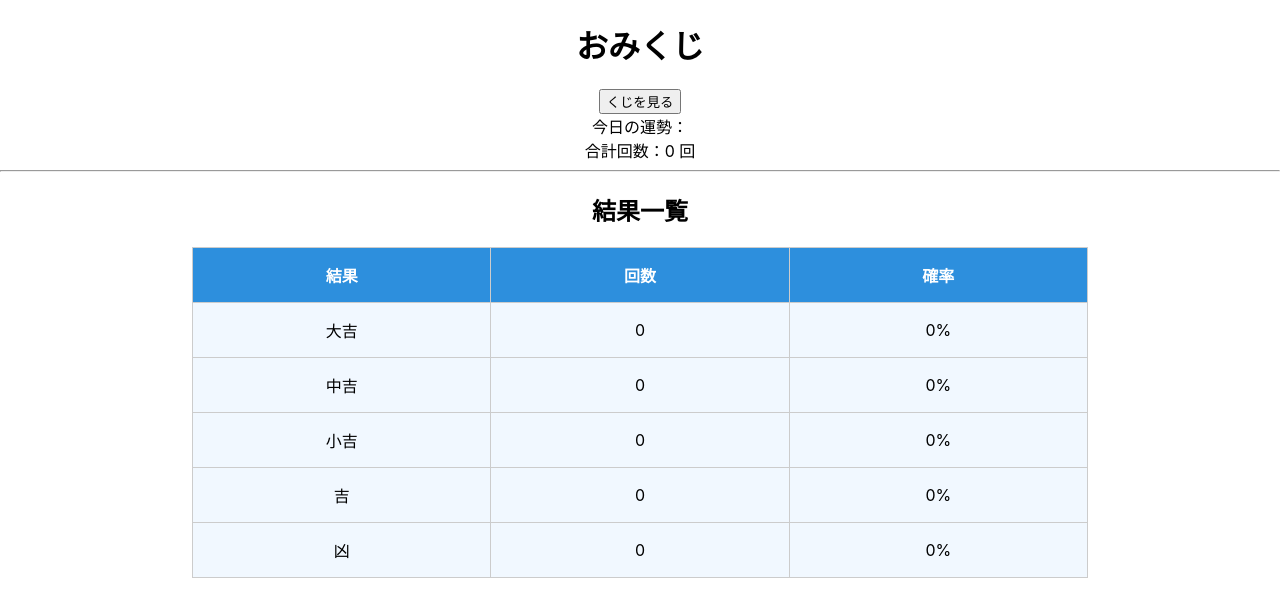
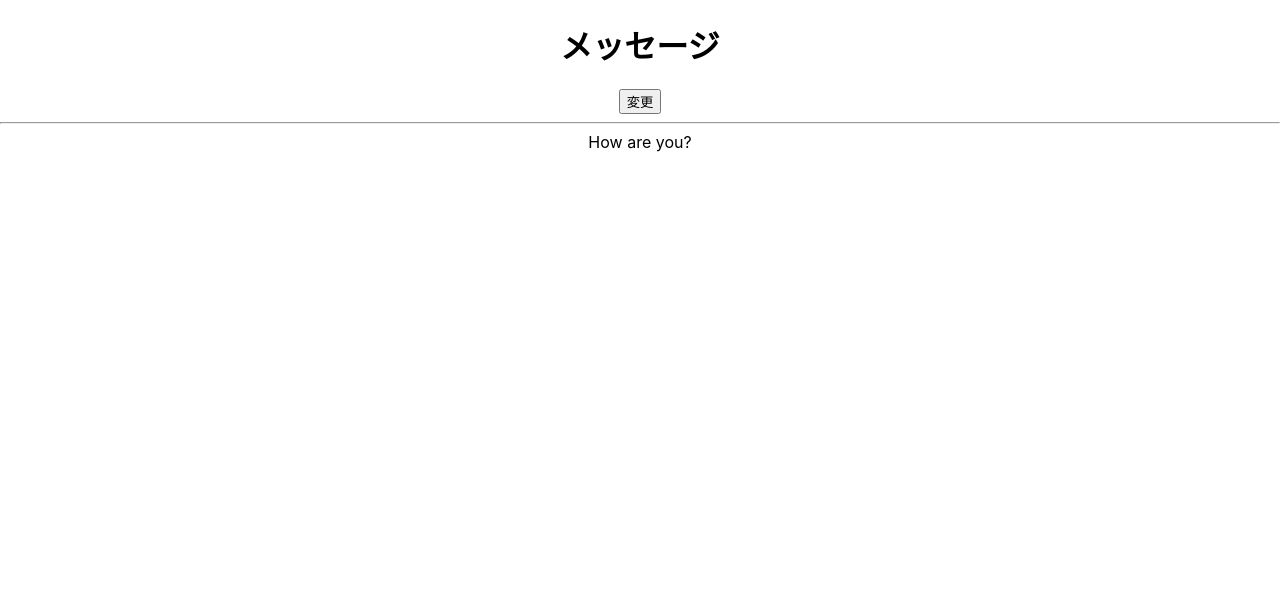
Before and after one commit to programmingkids/react-level1, a React (Create React App) app in the folder chapter04/: page / in a window 1280 px wide. Shown: the top 616 px of the page. Built offline with nearby package versions, Linux system fonts and the light colour scheme.

Commit message:
added work08

```diff
--- a/chapter04/src/App.js
+++ b/chapter04/src/App.js
@@ -8,89 +8,24 @@ function getRandomNumber(min, max) {
 }
 
 function App() {
-  const kuji = ['大吉','中吉','小吉','吉','凶'];
-  const resultData = kuji.map(name => ({name, count:0, ratio:0}));
-
-  let [omikuji, setOmikuji] = useState('');
-  let [total, setTotal] = useState(0);
-  const [resultList, setResultList] = useState(resultData);
+  const [message, setMessage] = useState('How are you?');
 
   const handleClick = (event) => {
-    const min = 0;
-    const max = kuji.length - 1;
-    const randomNum = getRandomNumber(min, max);
-
-    omikuji = kuji[randomNum];
-    setOmikuji(omikuji);
-
-    total++;
-    setTotal(total);
-
-    setResultList(resultList.map(row => {
-      if(row.name === omikuji) {
-        row.count++;
-      }
-      row.ratio = Math.round(row.count / total * 100);
-      return row;
-    }));
+    setMessage(message => 'Great!');
   };
 
   return (
     <div className="App">
-      <Title>おみくじ</Title>
+      <Title>メッセージ</Title>
       <div>
-        <button onClick={handleClick}>くじを見る</button>
+        <button onClick={handleClick}>変更</button>
       </div>
-      <OmikujiBox omikuji={omikuji} total={total} />
       <hr />
-      <h2>結果一覧</h2>
-      <ResultBox data={resultList} />
+      <div>{message}</div>
     </div>
   );
 }
 
 const Title = (props) => <h1>{props.children}</h1>;
 
-const OmikujiBox = (props) => (
-  <div>
-    <div>今日の運勢：{props.omikuji}</div>
-    <div>合計回数：{props.total} 回</div>
-  </div>
-);
-
-const ResultBox = (props) => (
-  <table className="my-table">
-    <ResultHeader />
-    <ResultBody data={props.data} />
-  </table>
-);
-
-const ResultHeader = () => (
-  <thead>
-    <tr>
-      <th>結果</th>
-      <th>回数</th>
-      <th>確率</th>
-    </tr>
-  </thead>
-);
-
-const ResultBody = (props) => (
-  <tbody>
-  {props.data.map(value => <ResultItem key={value.name} data={value} />)}
-  </tbody>
-);
-
-const ResultItem = (props) => {
-  const {name, count, ratio} = props.data;
-
-  return (
-    <tr>
-      <td>{name}</td>
-      <td>{count}</td>
-      <td>{ratio}%</td>
-    </tr>
-  );
-};
-
 export default React.memo(App);
```
Also changed, not shown: chapter04/src/App.8.js (+5 -73 lines).
